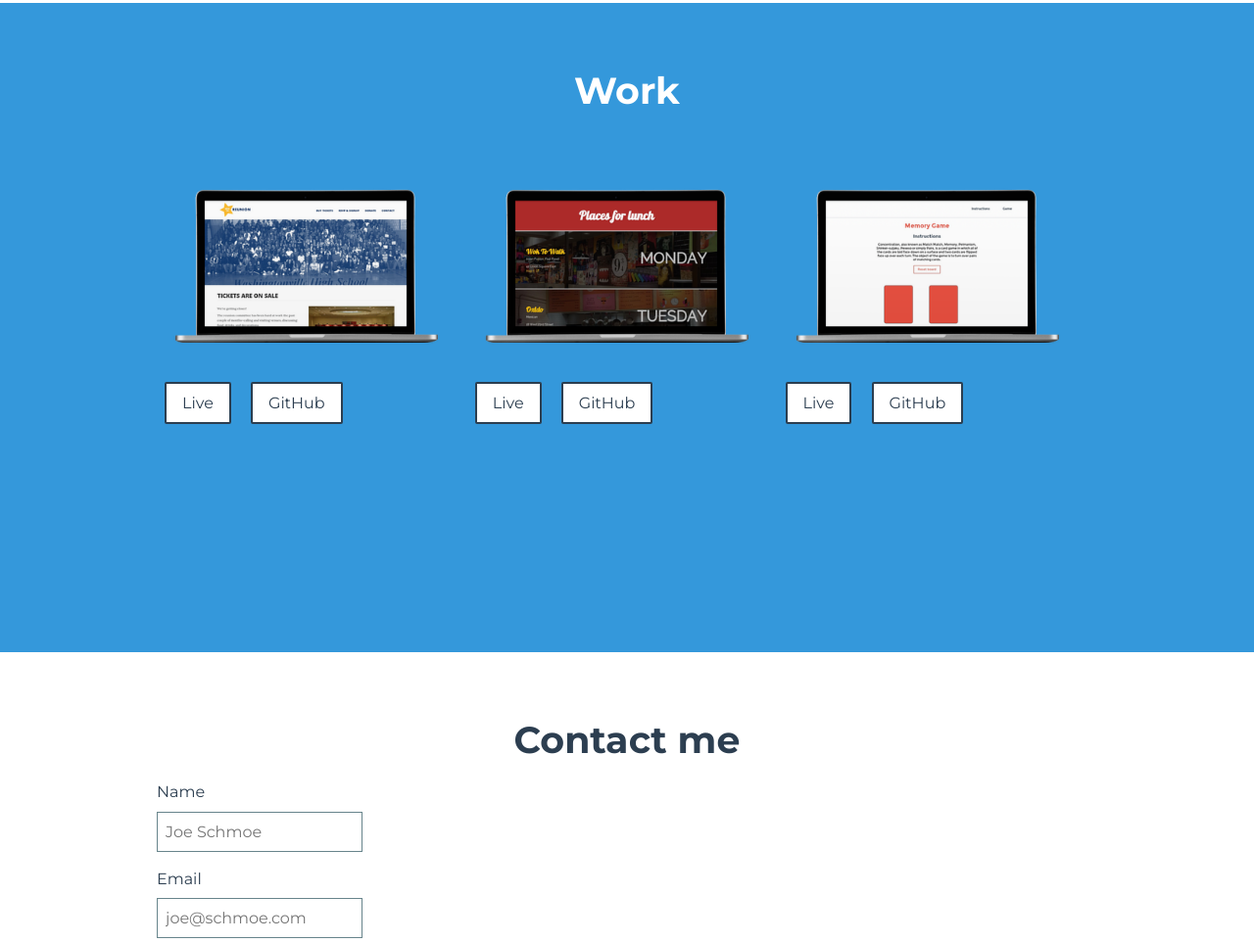
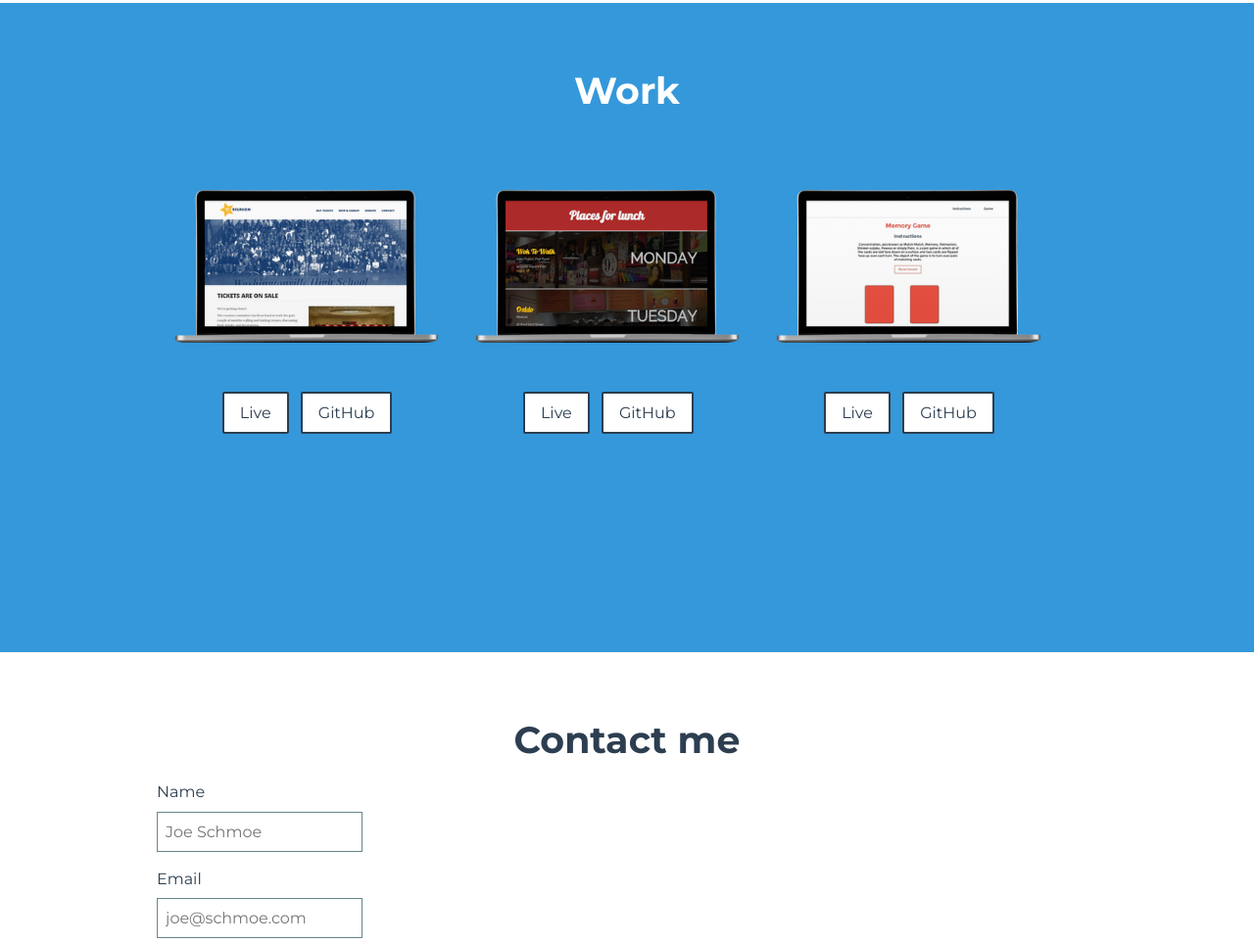
Before and after one commit to erikwithuhk/erikwithuhk.github.io, a plain HTML site: page index.html in a window 1280 px wide. Shown: the part 797-1760 px from the top of the page at 98% size. Drawn offline with Linux system fonts and the light colour scheme.

Commit message:
fix work button alignment

```diff
--- a/index.html
+++ b/index.html
@@ -64,8 +64,10 @@
                   </ul>
                 </div> -->
               </div>
+              <div class="work-links clearfix">
                 <a href="http://whs2006reunion.com/" class="button live-button">Live</a>
                 <a href="https://github.com/erikwithuhk/whs2006reunion" class="button github-button">GitHub</a>
+              </div>
             </article>
             <article id="lunch" class="work-item">
               <div class="work-image">
@@ -78,8 +80,10 @@
                   </ul>
                 </div> -->
               </div>
+              <div class="work-links clearfix">
                 <a href="https://erikwithuhk.github.io/work/places_for_lunch.html" class="button live-button">Live</a>
                 <a href="https://github.com/erikwithuhk/erikwithuhk.github.io/tree/master/work" class="button github-button">GitHub</a>
+              </div>
             </article>
             <article id="memory" class="work-item">
               <div class="work-image">
@@ -93,8 +97,10 @@
                   </ul>
                 </div> -->
               </div>
+              <div class="work-links clearfix">
                 <a href="https://erikwithuhk.github.io/work/memory-game/index.html" class="button live-button">Live</a>
                 <a href="https://github.com/erikwithuhk/wdi-fundamentals-memorygame/tree/master/starter-code" class="button github-button">GitHub</a>
+              </div>
             </article>
           </section>
         </div>
--- a/styles.css
+++ b/styles.css
@@ -275,7 +275,7 @@ a.anchor {
 
 .work-item {
   float: left;
-  margin-right: 1%;
+  margin: 0 auto;
   width: 32%;
 }
 
@@ -293,11 +293,15 @@ a.anchor {
   width: 100%;
 }
 
+.work-links {
+  text-align: center;
+}
+
 .live-button,
 .github-button {
   border-color: #2c3e50;
   color: #2c3e50;
-  margin: -1em 0.5em 0;
+  margin: 0 0.25em;
 }
 
 .live-button:hover,
```
Lines whose indentation alone changed are shown as unchanged.
